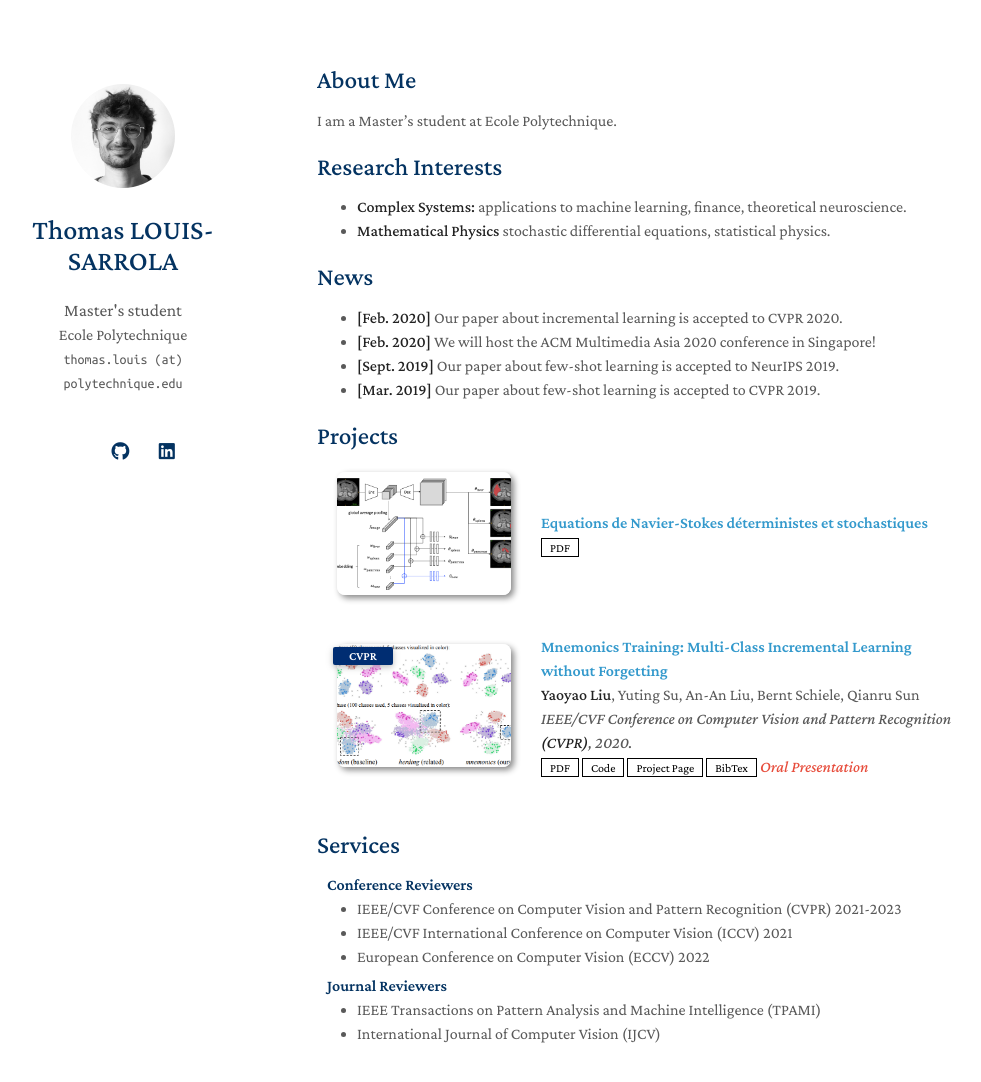
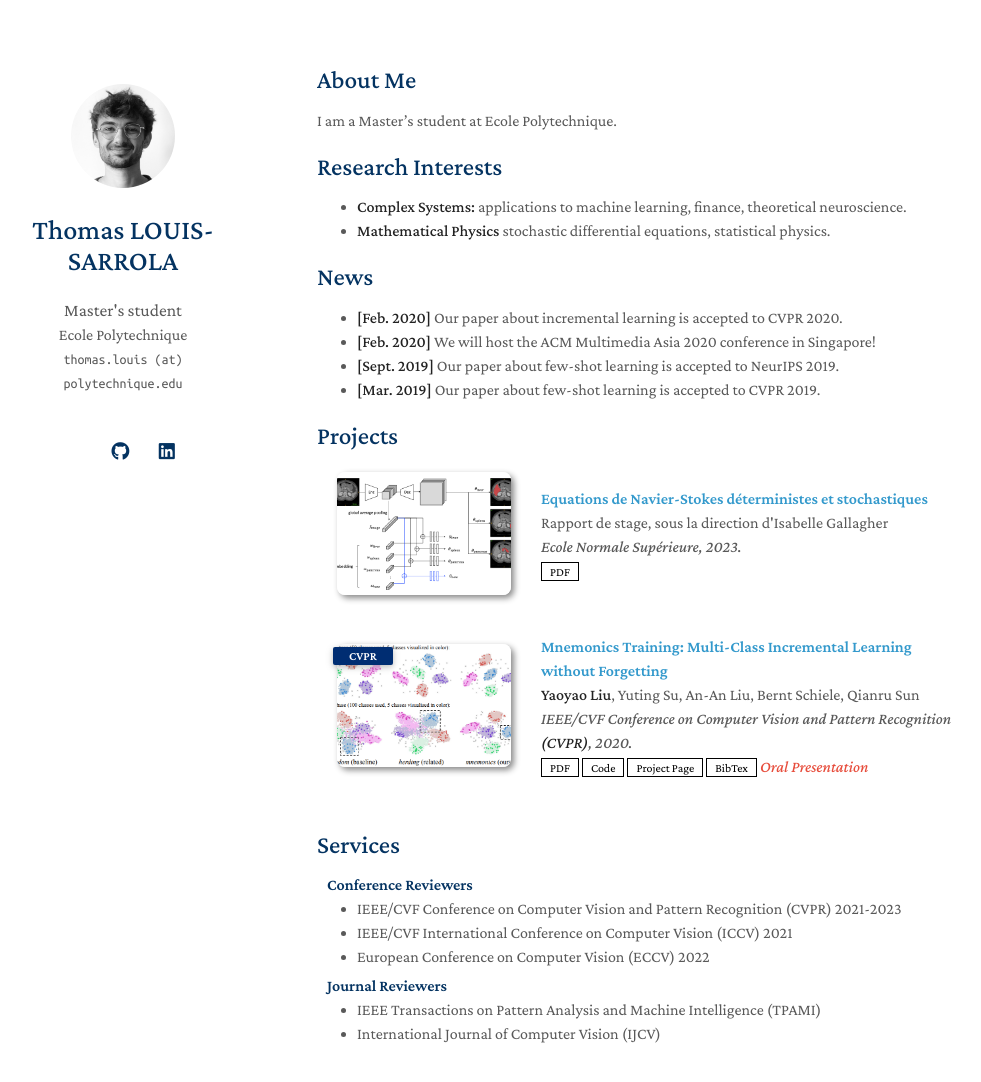
Before and after one commit to lsthomas/lsthomas.github.io, a Jekyll site: the page built from index.md, in a window 1280 px wide and 1140 px high. Shown: the top 1082 px of the window, without its empty margins (153-1134 px from the left). Built offline with Jekyll 4.4.1, drawn with Linux system fonts in a browser that asks for light colours; nearby versions of some CDN libraries; a style sheet for code colours, icons or effects is not loaded; our own code applies the rules of GitHub Pages for plain Markdown files.

Commit message:
Update publications.yml

```diff
--- a/_data/publications.yml
+++ b/_data/publications.yml
@@ -1,10 +1,10 @@
 main:
 
   - title: Equations de Navier-Stokes déterministes et stochastiques
-    #authors: Yixiao Zhang, Xinyi Li, Huimiao Chen, Alan Yuille, <strong>Yaoyao Liu*</strong>, Zongwei Zhou* (*Corresponding authors)
+    authors: Rapport de stage, sous la direction d'Isabelle Gallagher
     #conference_short: MICCAI
-    #conference: International Conference on Medical Image Computing and Computer-Assisted Intervention <strong>(MICCAI)</strong>, 2023.
-    pdf: https://arxiv.org/pdf/2306.00988.pdf
+    conference: Ecole Normale Supérieure, 2023.
+    pdf: assets/files/Rapport_de_stage-5.pdf
     #code: https://github.com/MrGiovanni/ContinualLearning
     #bibtex: https://bib.yliu.me/MICCAI23.txt
     image: ./assets/img/teaser_example_2.png
```
